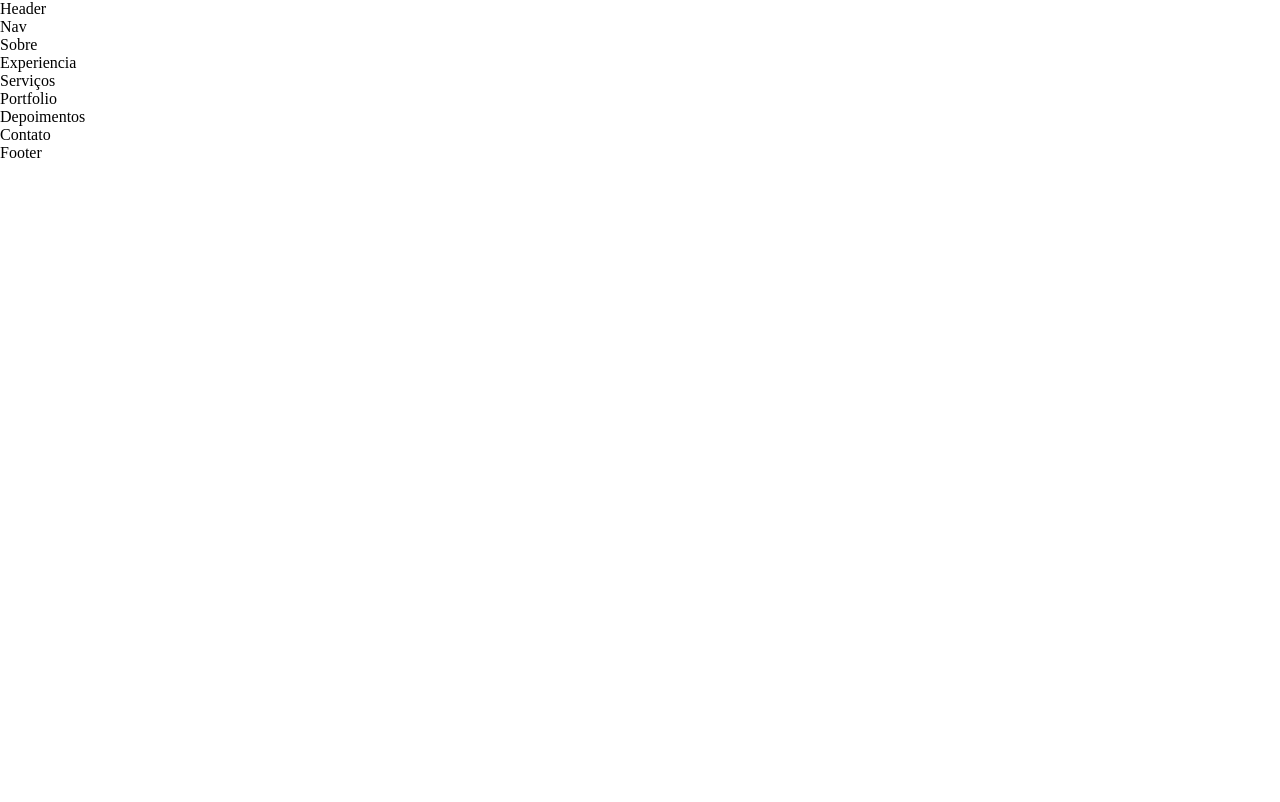
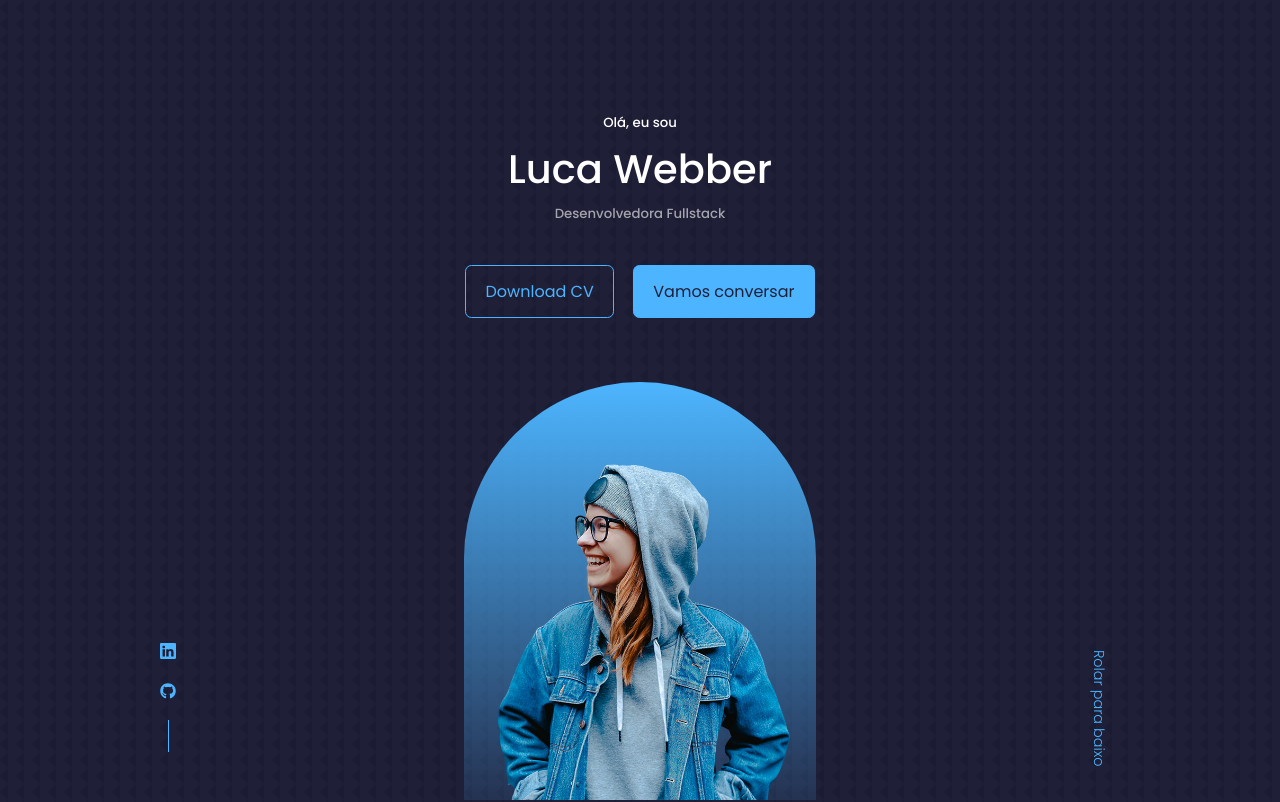
Before and after one commit to Jotapcinfo/portfolio-react-2, a React (Create React App) app: page / in a window 1280 px wide. Shown: the top 802 px of the page. Built offline with nearby package versions, Linux system fonts and the light colour scheme.

Commit message:
end header

```diff
--- a/package.json
+++ b/package.json
@@ -8,6 +8,7 @@
     "@testing-library/user-event": "^13.5.0",
     "react": "^18.2.0",
     "react-dom": "^18.2.0",
+    "react-icons": "^4.10.1",
     "react-scripts": "5.0.1",
     "web-vitals": "^2.1.4"
   },
--- a/src/App.jsx
+++ b/src/App.jsx
@@ -2,7 +2,7 @@
 import Header from './components/header/Header'
 import Nav from './components/nav/Nav'
 import Sobre from './components/sobre/Sobre'
-import Experiencia from './components/experiencia/Experiencia'
+import Experiência from './components/experiência/Experiência'
 import Serviços from './components/serviços/Serviços'
 import Portfolio from './components/portfolio/Portfolio'
 import Depoimentos from './components/depoimentos/Depoimentos'
@@ -15,7 +15,7 @@
       <Header />
       <Nav />
       <Sobre />
-      <Experiencia />
+      <Experiência />
       <Serviços />
       <Portfolio />
       <Depoimentos />
--- a/src/components/experiencia/Experiencia.jsx
+++ /dev/null
@@ -1,10 +0,0 @@
-import React from 'react'
-import './experiencia.css'
-
-const Experiencia = () => {
-  return (
-    <div>Experiencia</div>
-  )
-}
-
-export default Experiencia
--- /dev/null
+++ b/src/components/experiência/Experiência.jsx
@@ -0,0 +1,10 @@
+import React from 'react'
+import './experiência.css'
+
+const Experiência = () => {
+  return (
+    <div>Experiência</div>
+  )
+}
+
+export default Experiência
--- /dev/null
+++ b/src/components/header/CTA.jsx
@@ -0,0 +1,13 @@
+import React from 'react'
+import CV from '../../assets/cv.pdf'
+
+const CTA = () => {
+  return (
+    <div className='cta'>
+        <a href={CV} download className='btn'>Download CV</a>
+        <a href="#contato" className='btn btn-primary'>Vamos conversar</a>
+    </div>
+  )
+}
+
+export default CTA
--- a/src/components/header/Header.jsx
+++ b/src/components/header/Header.jsx
@@ -1,9 +1,26 @@
 import React from 'react'
 import './header.css'
+import CTA from './CTA'
+import ME from '../../assets/me.png'
+import HeaderSocial from './HeaderSocials'
 
 const Header = () => {
   return (
-    <div>Header</div>
+    <header>
+      <div className="container header__container">
+        <h5>Olá, eu sou</h5>
+        <h1>Luca Webber</h1>
+        <h5 className="text-light">Desenvolvedora Fullstack</h5>
+        <CTA />
+        <HeaderSocial />
+
+        <div className="me">
+          <img src={ME} alt="me" />
+        </div>
+
+        <a href="#contato" className='scroll__down'> Rolar para baixo</a>
+      </div>
+    </header>
   )
 }
 
--- /dev/null
+++ b/src/components/header/HeaderSocials.jsx
@@ -0,0 +1,14 @@
+import React from 'react'
+import {BsLinkedin} from 'react-icons/bs'
+import {FaGithub} from 'react-icons/fa'
+
+const HeaderSocials = () => {
+  return (
+    <div className='header__socials'>
+        <a href="https://linkedin.com" target="_blank"><BsLinkedin/></a>
+        <a href="https:/github.com" target="_blank"><FaGithub/></a>
+    </div>
+  )
+}
+
+export default HeaderSocials
--- a/src/components/header/header.css
+++ b/src/components/header/header.css
@@ -0,0 +1,84 @@
+header {
+    height: 100vh;
+    padding-top: 7rem;
+    overflow: hidden;
+}
+
+.header__container {
+    text-align: center;
+    height: 100%;
+    position: relative;
+}
+
+/* CTA */
+
+.cta {
+    margin-top: 2.5rem;
+    display: flex;
+    gap: 1.2rem;
+    justify-content: center;
+}
+
+/* HEADER SOCIAIS */
+
+.header__socials {
+    display: flex;
+    flex-direction: column;
+    align-items: center;
+    gap: 0.8rem;
+    position: absolute;
+    left: 0;
+    bottom: 3rem;
+}
+
+.header__socials::after {
+    content: '';
+    width: 1px;
+    height: 2rem;
+    background: var(--color-primary);
+}
+
+/* ME */
+
+.me {
+    background: linear-gradient(var(--color-primary), transparent);
+    width: 22rem;
+    height: 30rem;
+    position: absolute;
+    left: calc(50% - 11rem);
+    margin-top: 4rem;
+    border-radius: 12rem 12rem 0 0;
+    overflow: hidden;
+    padding: 5rem 1.5rem 1.5rem 1.5rem;
+}
+
+/* ROLAR PARA BAIXO */
+
+.scroll__down {
+    position: absolute;
+    right: -2.3rem;
+    bottom: 5rem;
+    transform: rotate(90deg);
+    font-weight: 300;
+    font-size: 0.9rem;
+}
+
+/* Query Mídias (Dispositivos Médios */
+
+@media screen and (max-width: 1024px) {
+    header {
+        height: 68vh;
+    }
+}
+
+/* Query Mídias (Dispositivos Pequenos */
+
+@media screen and (max-width: 600px) {
+    header {
+        height: 100vh;
+    }
+
+    .header__socials, .scroll__down {
+        display: none;
+    }
+}
--- a/src/index.css
+++ b/src/index.css
@@ -1,3 +1,5 @@
+@import url('https://fonts.googleapis.com/css2?family=Poppins:wght@300;400;500;600&display=swap');
+
 * {
     margin: 0;
     padding: 0;
@@ -8,6 +10,132 @@
     text-decoration: none;
 }
 
-.root {
+:root {
     --color-bg: #1f1f38;
+    --color-bg-variant: #2c2c6c;
+    --color-primary: #4db5ff;
+    --color-primary-variant: rgba(77, 181, 255, 0.4);
+    --color-white: #fff;
+    --color-light: rgba(255, 255, 255, 0.6);
+
+    --transition: all 400ms ease;
+
+    --container-width-lg: 75%;
+    --container-width-md: 86%;
+    --container-width-sm: 90%;
 }
+
+html {
+    scroll-behavior: smooth;
+}
+
+::-webkit-scrollbar {
+    display: none;
+}
+
+body {
+    font-family: 'Poppins', sans-serif;
+    background: var(--color-bg);
+    color: var(--color-white);
+    line-height: 1.7;
+    background-image: url(../src/assets/bg-texture.png);
+}
+
+/* Estilos Gerais */
+
+.container {
+    width: var(--container-width-lg);
+    margin: 0 auto;
+}
+
+h1,
+h2,
+h3,
+h4,
+h5 {
+    font-weight: 500;
+}
+
+h1 {
+    font-size: 2.5rem;
+}
+
+section {
+    margin-top: 8rem;
+}
+
+section>h2,
+section>h5 {
+    text-align: center;
+    color: var(--color-light);
+}
+
+section>h2 {
+    color: var(--color-primary);
+    margin-bottom: 3rem;
+}
+
+.text-light {
+    color: var(--color-light);
+}
+
+a {
+    color: var(--color-primary);
+    transition: all 400ms ease;
+}
+
+a:hover {
+    color: var(--color-white);
+}
+
+.btn {
+    width: max-content;
+    display: inline-block;
+    color: var(--color-primary);
+    padding: 0.75rem 1.2rem;
+    border-radius: 0.4rem;
+    cursor: pointer;
+    border: 1px solid var(--color-primary);
+    transition: all 400ms ease;
+}
+
+.btn:hover {
+    background: var(--color-white);
+    color: var(--color-bg);
+    border-color: transparent;
+}
+
+.btn-primary {
+    background: var(--color-primary);
+    color: var(--color-bg);
+}
+
+img {
+    display: block;
+    width: 100%;
+    object-fit: cover;
+}
+
+/* Query Mídias (Dispositivos Médios */
+
+@media screen and (max-width: 1024px) {
+    .container {
+        width: 86%;
+    }
+
+    section {
+        margin-top: 6rem;
+    }
+}
+
+/* Query Mídias (Dispositivos Pequenos */
+
+@media screen and (max-width: 600px) {
+    .container {
+        width: 90%;
+    }
+
+    section>h2 {
+        margin-bottom: 2rem;
+    }
+}
```
Also changed, not shown: src/components/experiência/experiência.css (added), 2 other files (tests, documents, lock files or other folders).
